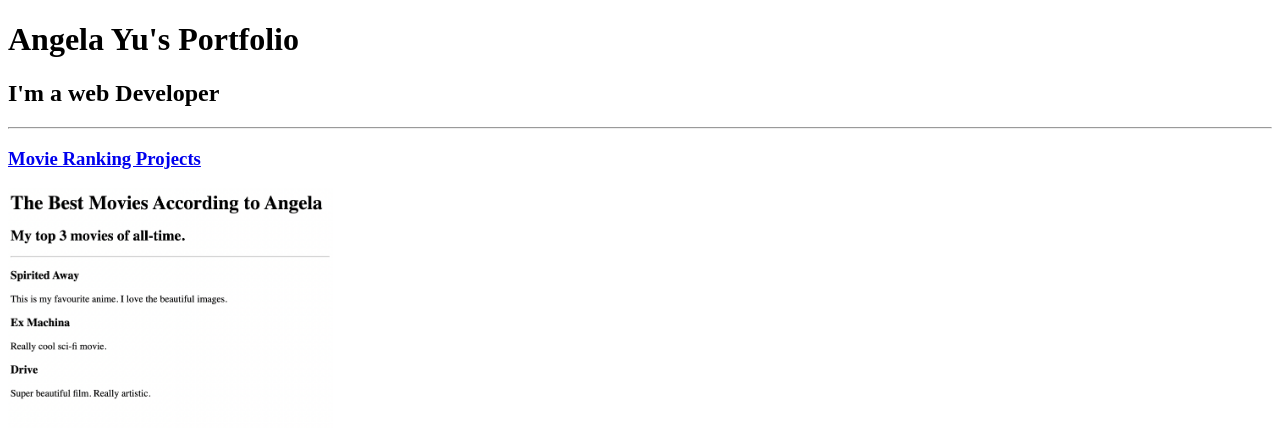
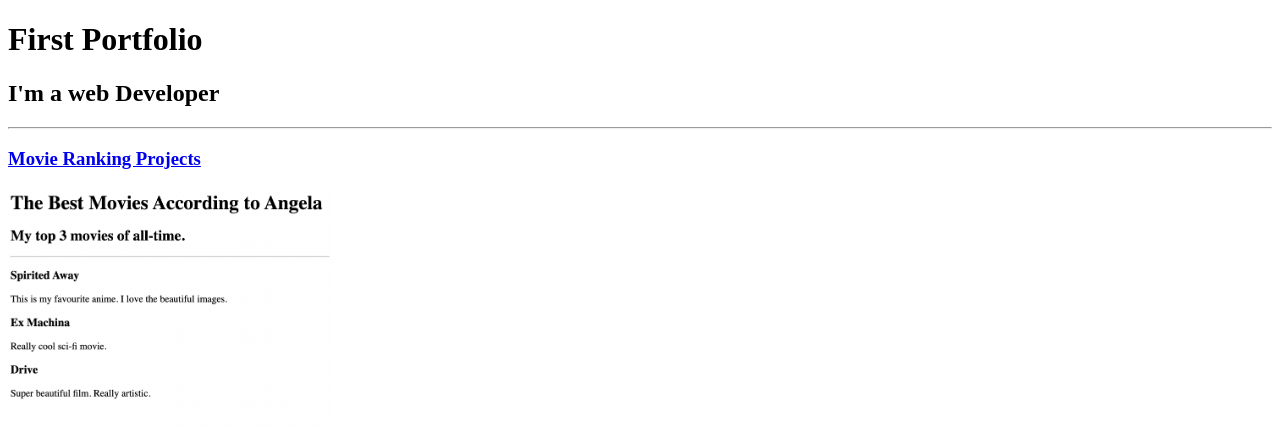
Before and after one commit to anamkh27/html-portfolio, a plain HTML site: page index.html in a window 1280 px wide. Shown: the top 448 px of the page. Drawn offline with Linux system fonts and the light colour scheme.

Commit message:
Update index.html

```diff
--- a/index.html
+++ b/index.html
@@ -3,10 +3,10 @@
  <html lang="en">
  <head>
     <meta charset="UTF-8">
-    <title>Angela's Portfolio</title>
+    <title>HTML Portfolio</title>
  </head>
  <body>
-    <h1>Angela Yu's Portfolio</h1>
+    <h1>First Portfolio</h1>
     <h2>I'm a web Developer</h2>
     <hr />
     <h3><a href="./public/movie-ranking.html">Movie Ranking Projects</a></h3>
```
